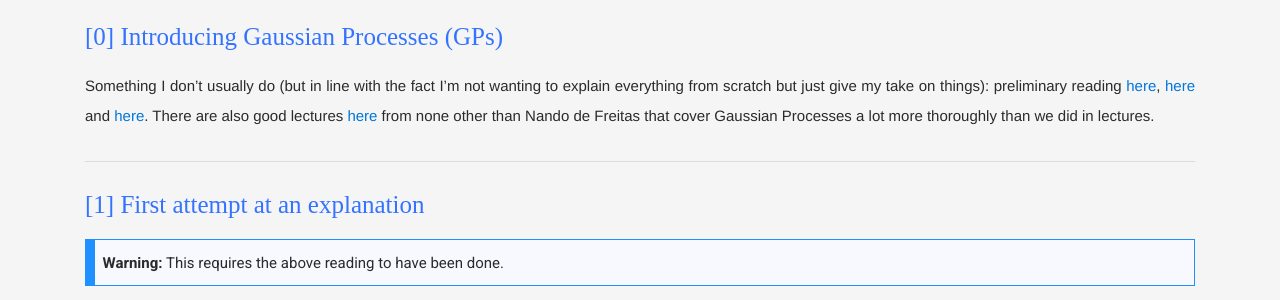
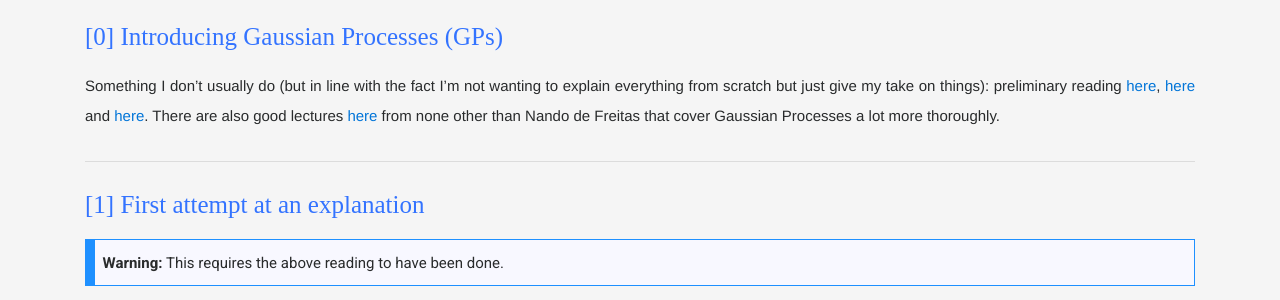
Before and after one commit to maw501/maw501.github.io, a Jekyll site: the page built from _posts/technical/2018-10-22-Gaussian-Processes.md, in a window 1280 px wide and 1400 px high, scrolled down 601 px. Shown: the part 153-453 px from the top of the window. Built offline with Jekyll 4.4.1, drawn with Linux system fonts in a browser that asks for light colours; nearby versions of some CDN libraries; some web fonts are replaced; formulas are drawn with MathJax 3; comment, search, counter and statistics services are not loaded; some of the changed text lies outside the part shown.

Commit message:
gp article

```diff
--- a/_posts/technical/2018-10-22-Gaussian-Processes.md
+++ b/_posts/technical/2018-10-22-Gaussian-Processes.md
@@ -20,7 +20,7 @@ In a loose sense Gaussian Processes can be thought of as a probabilistic yet non
 <hr class="with-margin">
 <h4 class="header" id="intro">Introducing Gaussian Processes (GPs)</h4>
 
-Something I don't usually do (but in line with the fact I'm not wanting to explain everything from scratch but just give my take on things): preliminary reading [here](http://katbailey.github.io/post/gaussian-processes-for-dummies/), [here](http://platypusinnovation.blogspot.com/2016/05/a-simple-intro-to-gaussian-processes.html) and [here](http://keyonvafa.com/gp-tutorial/). There are also good lectures [here](https://www.youtube.com/watch?v=4vGiHC35j9s&list=PLE6Wd9FR--EdyJ5lbFl8UuGjecvVw66F6&t=0s&index=9) from none other than Nando de Freitas that cover Gaussian Processes a lot more thoroughly than we did in lectures.
+Something I don't usually do (but in line with the fact I'm not wanting to explain everything from scratch but just give my take on things): preliminary reading [here](http://katbailey.github.io/post/gaussian-processes-for-dummies/), [here](http://platypusinnovation.blogspot.com/2016/05/a-simple-intro-to-gaussian-processes.html) and [here](http://keyonvafa.com/gp-tutorial/). There are also good lectures [here](https://www.youtube.com/watch?v=4vGiHC35j9s&list=PLE6Wd9FR--EdyJ5lbFl8UuGjecvVw66F6&t=0s&index=9) from none other than Nando de Freitas that cover Gaussian Processes a lot more thoroughly.
 
 <hr class="with-margin">
 <h4 class="header" id="intro">First attempt at an explanation</h4>
@@ -37,8 +37,6 @@ So our kernel (which we haven't yet defined) computes the similarity between eac
 <blockquote class="tip">
 <strong>Observation:</strong> we can now simulate functions from $f$
 </blockquote>
-
-
 
 At this point you probably hear phrases like "Gaussian Processes are simply an infinite-dimensional distribution over functions" which do nothing to aid understanding. "Ah yes" you say, "a distribution over functions, why I do that all the time".
 
```
Also changed, not shown: other parts of _posts/technical/2018-10-22-Gaussian-Processes.md (+2 -0 lines).
